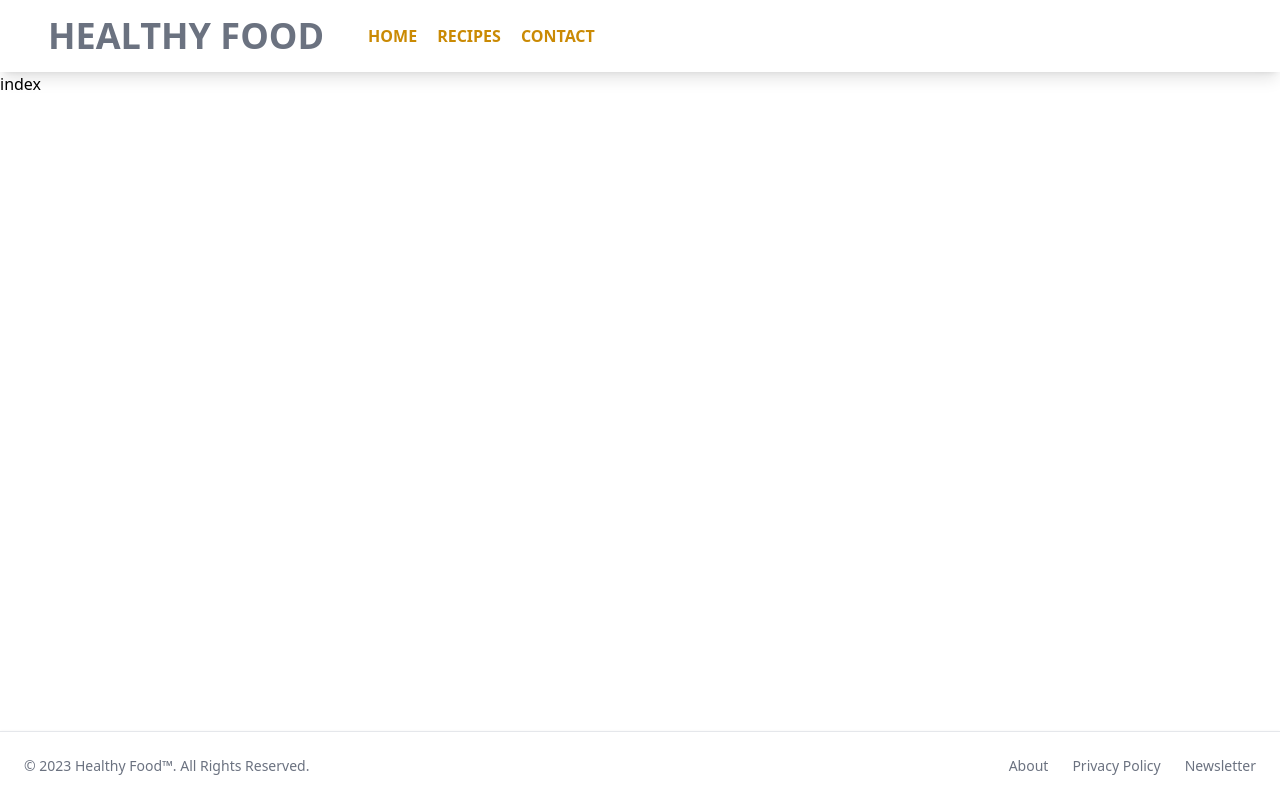
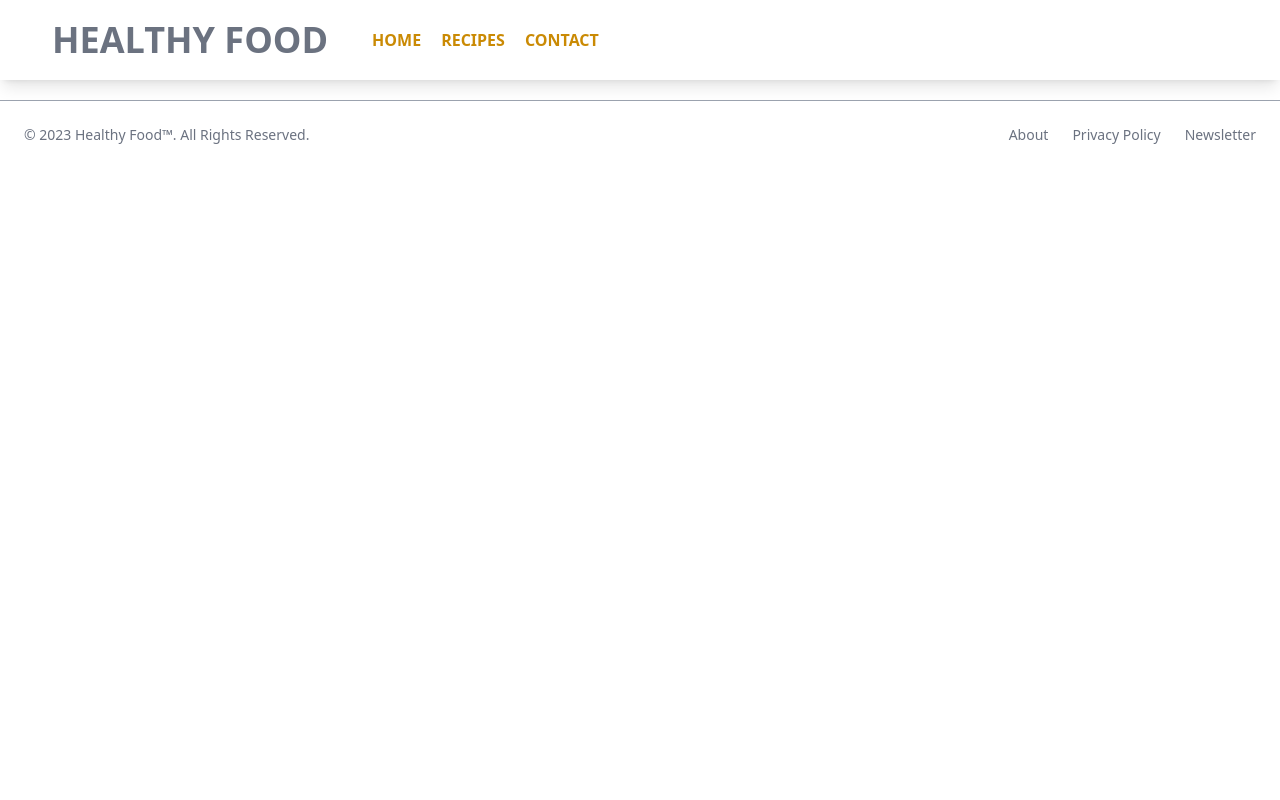
Before and after one commit to jjfenton/medCooking, a website: page docs/index.html in a window 1280 px wide. Drawn offline with Linux system fonts and the light colour scheme.

Commit message:
standardized header and footer

```diff
--- a/docs/index.html
+++ b/docs/index.html
@@ -9,9 +9,10 @@
 </head>
 
 <body>
+    <div class="flex flex-col h-screen max-w-full">
 
     <!-- navbar -->
-    <nav class="bg-white shadow-lg">
+    <nav class="top-0 left-0 z-20 max-w-full p-1 m-0 bg-white shadow-lg">
         <div class="max-w-full mx-auto px-10">
             <div class="flex justify-between">
                 <div class="flex space-x-7">
@@ -61,7 +62,7 @@
 
     <!-- footer -->
     <footer
-        class="fixed bottom-0 left-0 z-20 w-full p-4 bg-white border-t border-gray-200 shadow md:flex md:items-center md:justify-between md:p-6 dark:bg-gray-800 dark:border-gray-600">
+        class="bottom-0 left-0 max-w-full p-4 mt-5 border-t border-gray-400 md:flex md:items-center md:justify-between md:p-6 dark:bg-gray-800 dark:border-gray-600">
         <span class="text-sm text-gray-500 sm:text-center dark:text-gray-500">© 2023 <a
                 href="https://jjfenton.github.io/medCooking/" class="hover:underline">Healthy Food™</a>. All Rights
             Reserved.
@@ -79,6 +80,6 @@
         </ul>
     </footer>
     <script src="./index.js"></script>
-    <h1>index</h1>
+    </div>
 </body>
 </html>
```
Also changed, not shown: docs/recipes.html (+5 -3 lines).
